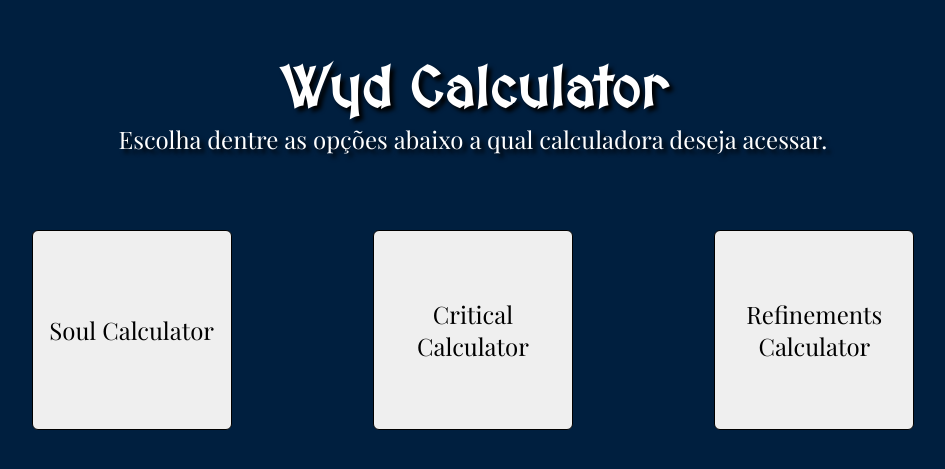
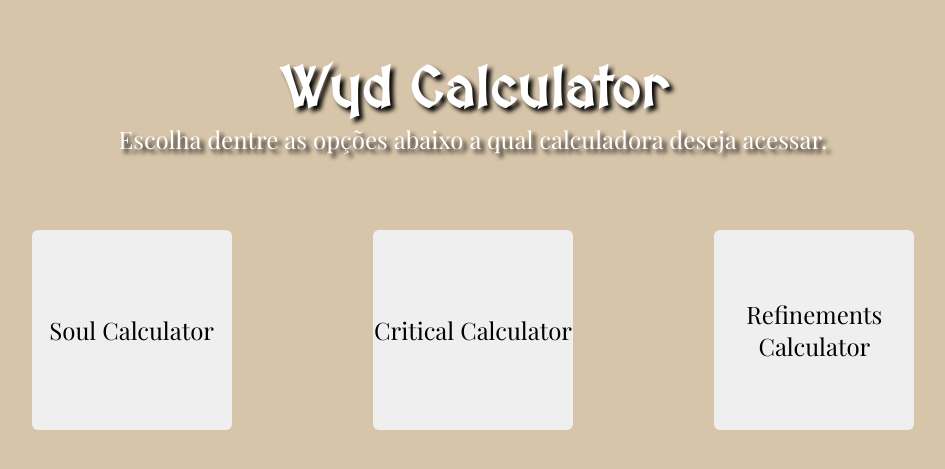
Before and after one commit to Ceagah2/wyd-calculator, a React (Vite) app: page / in a window 1280 px wide. Shown: the part 165-634 px from the top of the page, without its empty margins (167-1112 px from the left). Built offline with nearby package versions, Linux system fonts and the light colour scheme; a web font is replaced by a local one.

Commit message:
refactor: re-style buttons and change container background

```diff
--- a/src/components/atoms/button/styles.ts
+++ b/src/components/atoms/button/styles.ts
@@ -8,12 +8,11 @@
   height: ${(props) => props.height}px;
   background-color: ${(props) => props.backgroundColor};
   border-radius: 6px;
-  border: 1px solid ${(props) => props.backgroundColor};
+  border: none;
   cursor: pointer;
 
   &:hover {
     color: ${(props) => props.color};
-    border: 1px solid ${theme.colors.richYellow};
     scale: 1.05;
     transition: 0.3s ease-in-out;
   }
--- a/src/components/atoms/container/styles.ts
+++ b/src/components/atoms/container/styles.ts
@@ -9,5 +9,5 @@
   flex-direction: column;
   align-items: center;
   justify-content: center;
-  background: ${theme.colors.royalBlue}
+  background: ${theme.colors.background}
 `
```
